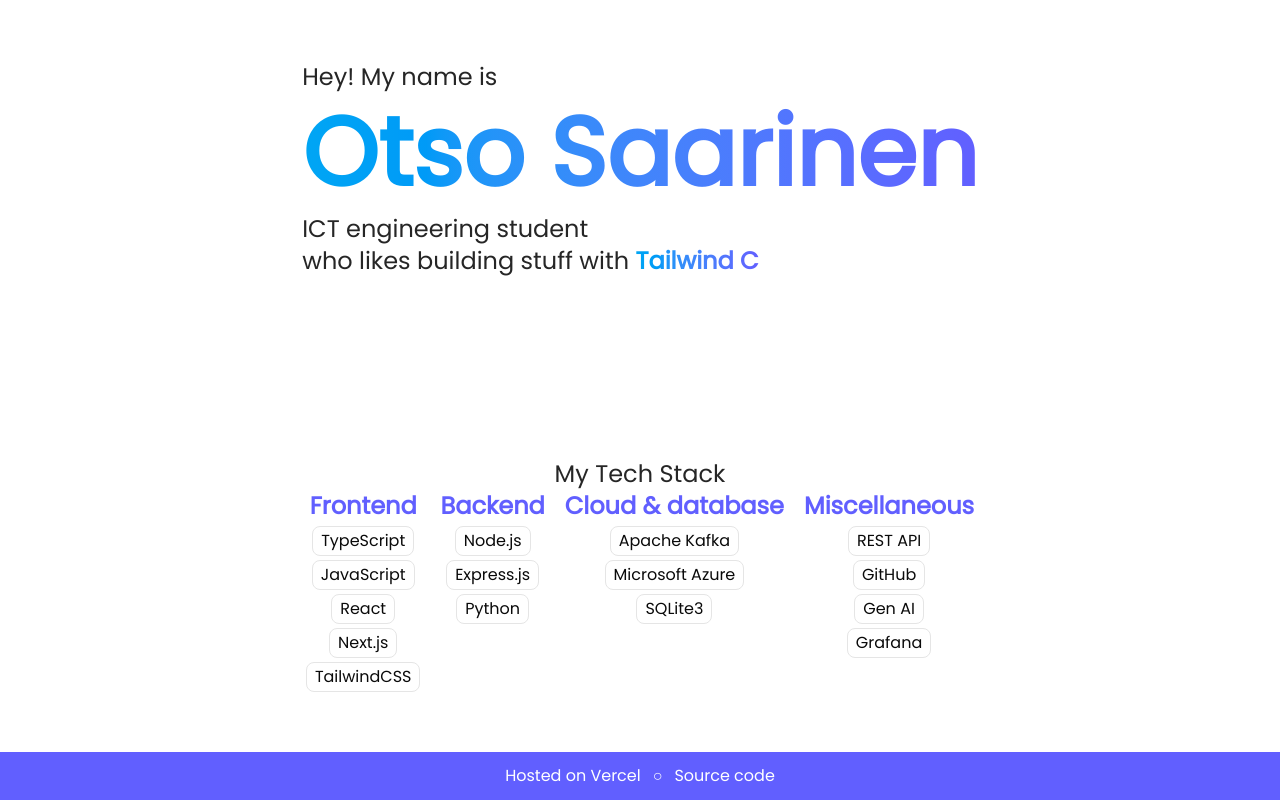
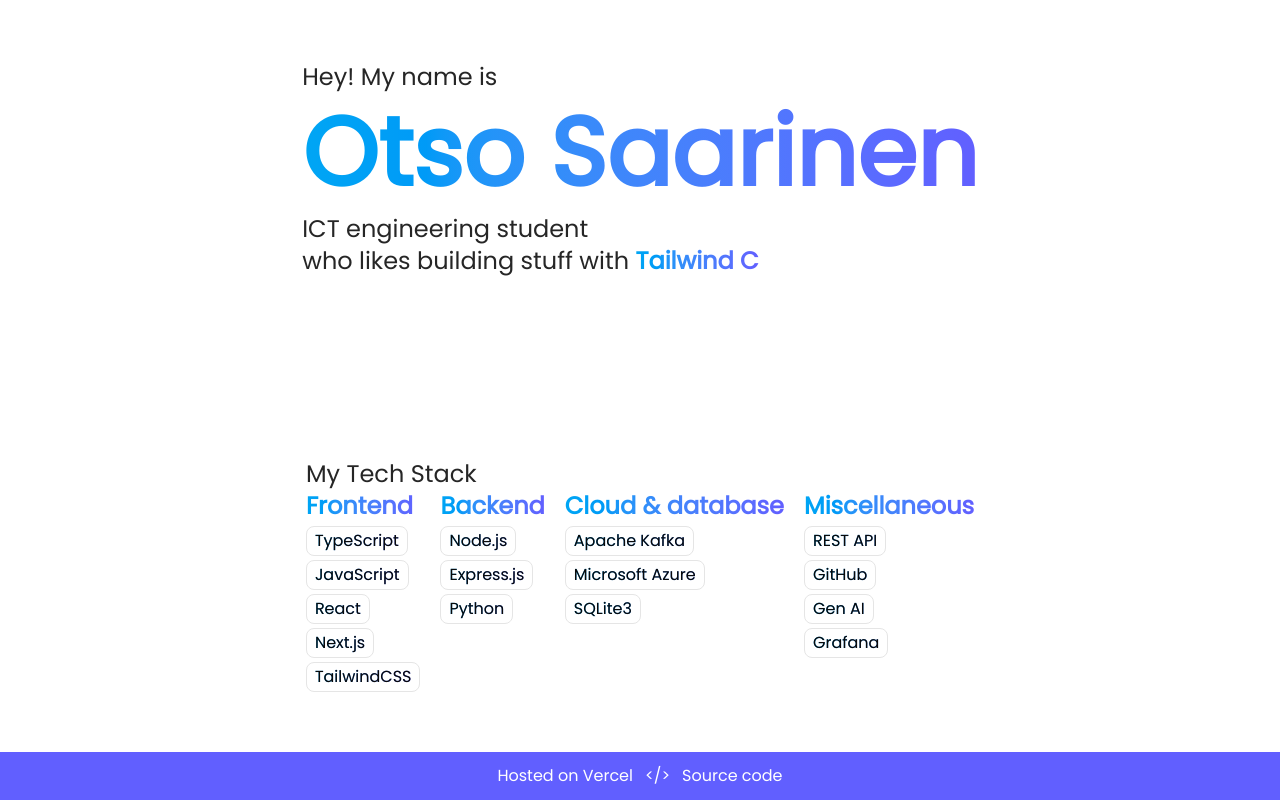
Before and after one commit to otsosaarinen/portfolio_v2, a Next.js app: page / in a window 1280 px wide. Built offline with nearby package versions, Linux system fonts and the light colour scheme.

Commit message:
Update page.tsx

```diff
--- a/app/page.tsx
+++ b/app/page.tsx
@@ -1,6 +1,12 @@
 "use client";
 
 import Link from "next/link";
+import {
+    Accordion,
+    AccordionContent,
+    AccordionItem,
+    AccordionTrigger,
+} from "@/components/ui/accordion";
 import { Badge } from "@/components/ui/badge";
 import { Typewriter } from "react-simple-typewriter";
 import { Noto_Sans_JP } from "next/font/google";
@@ -32,11 +38,9 @@ export default function Home() {
             <div className="h-[94vh] w-auto m-0 flex flex-row flex-wrap justify-evenly items-center gap-15">
                 <div className="flex flex-col justify-center items-start gap-3">
                     <h1 className="text-2xl font-medium">Hey! My name is</h1>
-
                     <h1 className="text-8xl font-extrabold  bg-linear-to-r  from-sky-500 to-indigo-500 bg-clip-text text-transparent">
                         Otso Saarinen
                     </h1>
-
                     <h2 className="text-2xl font-medium">
                         ICT engineering student
                         <br />
@@ -55,8 +59,8 @@ export default function Home() {
                         </span>
                     </h2>
                 </div>
-                <div className="flex flex-col justify-center items-center">
-                    <div className="text-2xl font-medium">My Tech Stack</div>
+                <div className="flex flex-col justify-center items-start">
+                    <div className="text-2xl font-medium ">My Tech Stack</div>
                     <div className="flex flex-row gap-5">
                         {skills.map((skillset, index) => {
                             const skillType = Object.keys(skillset)[0];
@@ -65,7 +69,7 @@ export default function Home() {
                             return (
                                 <div
                                     key={index}
-                                    className="text-2xl flex flex-col justify-start items-center gap-1 text-indigo-500 font-semibold"
+                                    className="flex flex-col justify-start items-start gap-1 text-2xl font-semibold bg-linear-to-r  from-sky-500 to-indigo-500 bg-clip-text text-transparent "
                                 >
                                     <div>
                                         {skillType.charAt(0).toUpperCase() +
@@ -93,7 +97,6 @@ export default function Home() {
                     加盟国は
                 </div>*/}
             </div>
-
             <div className="h-[6vh] w-full flex flex-row gap-3 justify-center items-center bg-indigo-500 text-white">
                 <Link
                     href={"https://vercel.com/home"}
@@ -101,7 +104,7 @@ export default function Home() {
                 >
                     Hosted on Vercel
                 </Link>
-                <span>&#9675;</span>
+                <span>{"</>"}</span>
                 <Link
                     href={"https://github.com/otsosaarinen/portfolio_v2"}
                     className="hover:underline"
```
